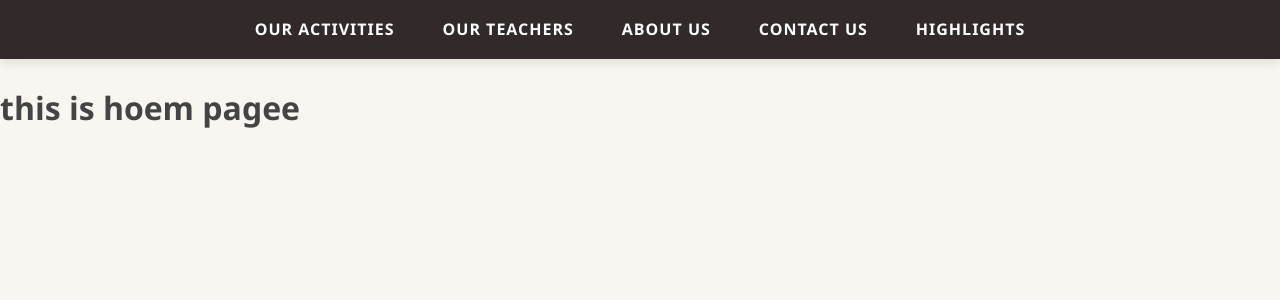
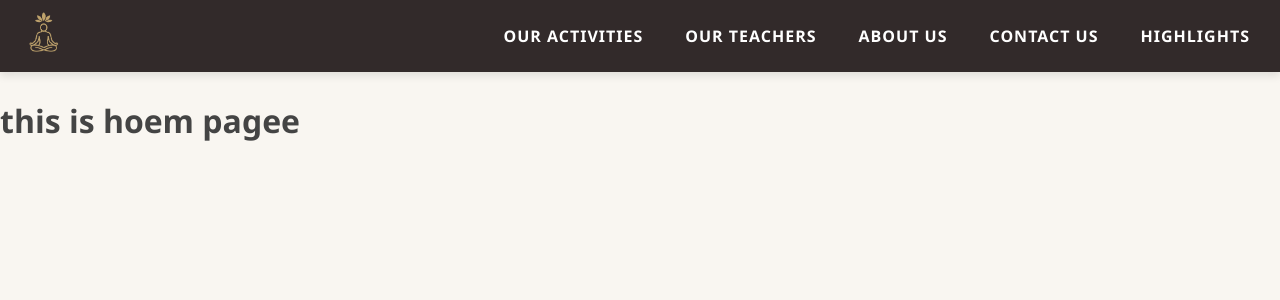
Before and after one commit to MilagrosCasaperalta/Hypermedia-Applications-Project, a Nuxt app: page / in a window 1280 px wide. Shown: the top 300 px of the page. Built offline with nearby package versions, Linux system fonts and the light colour scheme; no server answers.

Commit message:
Added favicon, clickable logo in header that takes to home

```diff
--- a/components/TheHeader.vue
+++ b/components/TheHeader.vue
@@ -1,7 +1,12 @@
 <template>
   <header>
     <nav id="navigator_bar">
-            <ul>
+      <div class="nav-left">
+        <NuxtLink to="/" class="logo">
+          <img src="/logo.png" alt="SoulFlow Logo" />
+        </NuxtLink>
+      </div>
+      <ul class="nav-links">
         <li><NuxtLink to="/activities">Our activities</NuxtLink></li>
         <li><NuxtLink to="/teachers">Our Teachers</NuxtLink></li>
         <li><NuxtLink to="/about">About us</NuxtLink></li>
@@ -10,70 +15,50 @@
       </ul>
     </nav>
   </header>
-    <main>
-
-    </main>
 </template>
 
 
 <style scoped>
 #navigator_bar {
+  display: flex;
+  justify-content: space-between;
+  align-items: center;
   background-color: #322A2A;
-     padding: 16px 32px;
-     width: 100%;
-     margin: 0;
+  padding: 12px 24px;
   box-sizing: border-box;
   position: sticky;
   top: 0;
   z-index: 1000;
-     box-shadow: 0 4px 10px rgba(0, 0, 0, 0.1);
+  box-shadow: 0 4px 8px rgba(0, 0, 0, 0.1);
 }
 
- #navigator_bar ul {
+.nav-left .logo img {
+  height: 40px;
+  cursor: pointer;
+}
+
+.nav-links {
   list-style: none;
   display: flex;
-     justify-content: center;
-     align-items: center;
-     gap: 40px;
+  gap: 30px;
   margin: 0;
   padding: 0;
-     flex-wrap: wrap;
 }
 
- #navigator_bar li {
-     transition: transform 0.2s ease;
- }
-
- #navigator_bar li:hover {
-     transform: scale(1.05);
- }
-
- #navigator_bar a {
-     color: #ffffff;
+.nav-links a {
+  color: white;
   text-decoration: none;
   text-transform: uppercase;
   font-weight: 600;
   letter-spacing: 1px;
   position: relative;
-     padding: 6px 4px;
+  padding: 4px 6px;
   transition: color 0.3s ease;
 }
 
- /* Underline on hover and active with animation */
- #navigator_bar a::after {
-     content: '';
-     position: absolute;
-     width: 0%;
-     height: 2px;
-     left: 0;
-     bottom: -4px;
-     background-color: #b59f4b;
-     transition: width 0.3s;
- }
-
- #navigator_bar a:hover::after,
- #navigator_bar a.router-link-active::after {
-     width: 100%;
+.nav-links a:hover,
+.nav-links a.router-link-active {
+  color: #b59f4b;
 }
 
 </style>
--- a/nuxt.config.ts
+++ b/nuxt.config.ts
@@ -4,6 +4,13 @@ export default defineNuxtConfig({
   devtools: { enabled: true },
   modules: ['@nuxtjs/supabase'],
   css: ['@/assets/css/main.css'],
+  app: {
+    head: {
+      link: [
+        { rel: 'icon', type: 'image/x-icon', href: '/favicon.ico' }
+      ]
+    }
+  },
   supabase: {
     redirect: false
   }
```
Also changed, not shown: public/logo.png (added), 1 other file (tests, documents, lock files or other folders). Lines whose indentation alone changed are shown as unchanged.
